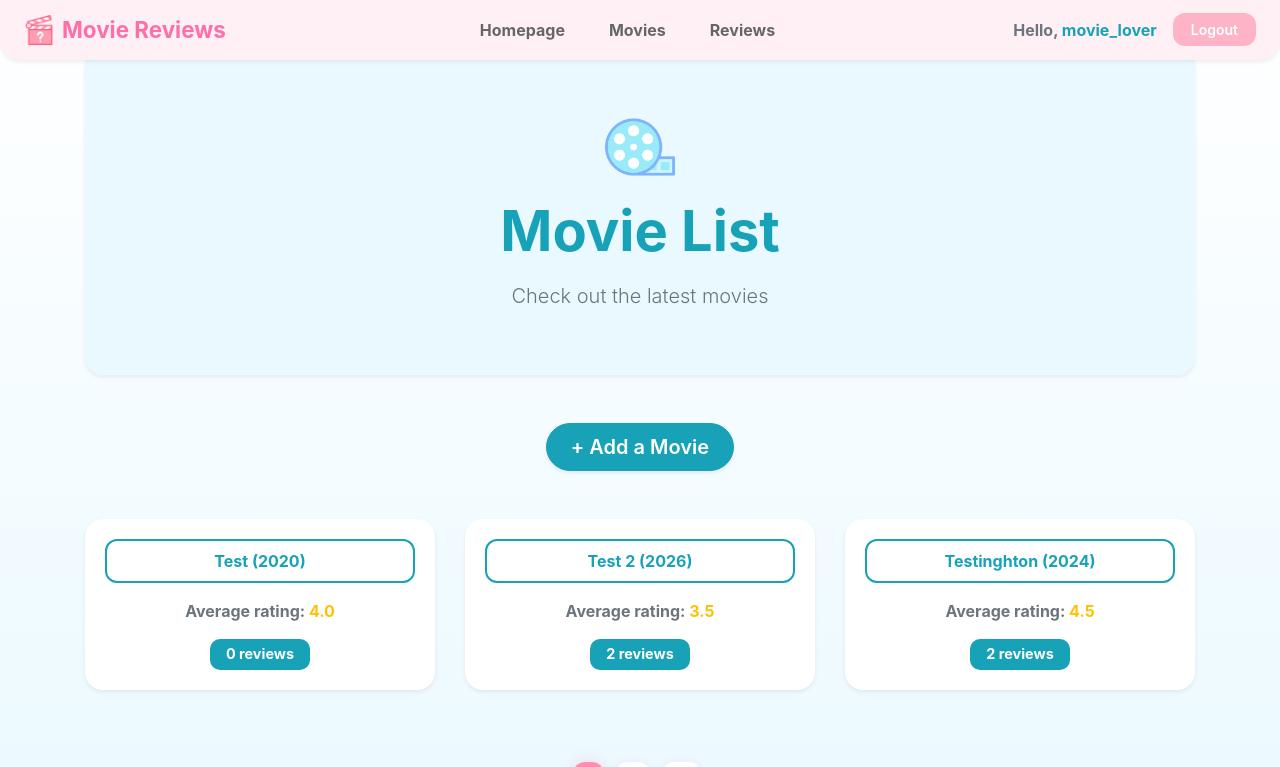
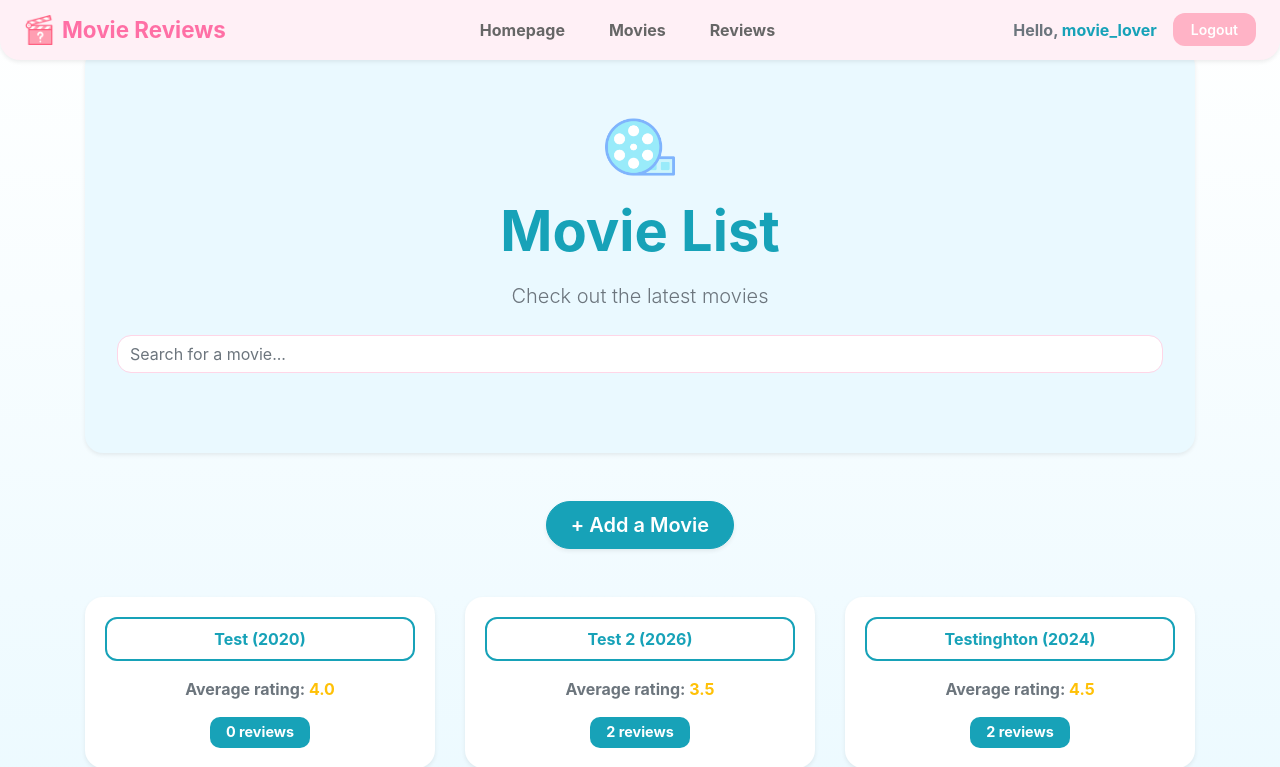
Before and after one commit to heyimfles/movie-reviews-mate-portfolio, a Django app: page /movies/ in a window 1280 px wide. Shown: the top 767 px of the page. Run offline with Django 5.2, Linux system fonts and the light colour scheme; a user stored in the database is signed in; data comes from the database, SQL or seed files in the repository; both versions use the stored data as it was after the commit; some libraries are stand-ins or nearby versions.

Commit message:
added search bar for movies, checked flake8, deleted unnecessary packages and added hotbaricon

```diff
--- a/movie_review_app/admin.py
+++ b/movie_review_app/admin.py
@@ -13,6 +13,7 @@ admin.site.register(Movie)
 admin.site.register(Review)
 admin.site.register(Comment)
 
+
 @admin.register(Viewer)
 class ViewerAdmin(UserAdmin):
     pass
--- a/movie_review_app/forms.py
+++ b/movie_review_app/forms.py
@@ -77,3 +77,16 @@ class CustomLoginForm(AuthenticationForm):
             "class": "form-control",
         })
     )
+
+
+class MovieSearchForm(forms.Form):
+    title = forms.CharField(
+        max_length=255,
+        required=False,
+        widget=forms.TextInput(
+            attrs={
+                "placeholder": "Search for a movie...",
+            }
+        ),
+        label="",
+    )
--- a/movie_review_app/models.py
+++ b/movie_review_app/models.py
@@ -1,5 +1,3 @@
-from datetime import datetime
-
 from django.db import models
 from django.contrib.auth.models import AbstractUser
 from django.db.models import Avg
@@ -63,7 +61,8 @@ class Viewer(AbstractUser):
 class Review(models.Model):
     """
     This is review model, it has title, content, author,
-    movie and the rating for it which can be only chosen between written choices
+    movie and the rating for it
+    which can be only chosen between written choices
     """
     RATING_CHOICES = [
         (1, "Terrible"),
--- a/movie_review_app/urls.py
+++ b/movie_review_app/urls.py
@@ -9,7 +9,11 @@ from .views import (
     MovieDetailView,
     MovieUpdateView,
     MovieDeleteView,
-    ReviewDetailView, ReviewDeleteView, ReviewUpdateView, ViewerDetailView, ViewerUpdateView,
+    ReviewDetailView,
+    ReviewDeleteView,
+    ReviewUpdateView,
+    ViewerDetailView,
+    ViewerUpdateView,
 )
 
 from django.contrib.auth import views as auth_views
--- a/movie_review_app/views.py
+++ b/movie_review_app/views.py
@@ -8,7 +8,8 @@ from movie_review_app.forms import (
     ReviewForm,
     MovieForm,
     ViewerForm,
-    CommentForm
+    CommentForm,
+    MovieSearchForm
 )
 from movie_review_app.models import (
     Movie,
@@ -53,7 +54,11 @@ class MovieListView(LoginRequiredMixin, generic.ListView):
 
     def get_context_data(self, **kwargs):
         context = super().get_context_data(**kwargs)
-        context["is_stuff"] = self.request.user.is_staff or self.request.user.is_superuser
+        context["is_stuff"] = (
+                self.request.user.is_staff or
+                self.request.user.is_superuser
+        )
+        context["search_form"] = MovieSearchForm()
         return context
 
 
@@ -76,7 +81,12 @@ class MovieUpdateView(LoginRequiredMixin, generic.UpdateView):
 
     def get_success_url(self):
         movie_id = self.object.id
-        return reverse_lazy("movie_review:movie_detail", kwargs={"pk": movie_id})
+        return (
+            reverse_lazy(
+                "movie_review:movie_detail",
+                kwargs={"pk": movie_id}
+            )
+        )
 
 
 class MovieDeleteView(LoginRequiredMixin, generic.DeleteView):
@@ -101,9 +111,7 @@ class ReviewDetailView(LoginRequiredMixin, generic.DetailView):
         review = self.object
         is_author = (
                 self.request.user.is_authenticated and
-                     (
-                             review.author == self.request.user
-                     )
+                (review.author == self.request.user)
         )
         context["is_author"] = is_author
         context["form"] = kwargs.get(
@@ -154,7 +162,10 @@ class ReviewUpdateView(LoginRequiredMixin, generic.UpdateView):
 
     def get_success_url(self):
         review_id = self.object.id
-        return reverse_lazy("movie_review:review_detail", kwargs={"pk": review_id})
+        return reverse_lazy(
+            "movie_review:review_detail",
+            kwargs={"pk": review_id}
+        )
 
 
 class ViewerDetailView(LoginRequiredMixin, generic.DetailView):
@@ -174,4 +185,7 @@ class ViewerUpdateView(LoginRequiredMixin, generic.UpdateView):
 
     def get_success_url(self):
         viewer_id = self.object.id
-        return reverse_lazy("movie_review:viewer_detail", kwargs={"pk": viewer_id})
+        return reverse_lazy(
+            "movie_review:viewer_detail",
+            kwargs={"pk": viewer_id}
+        )
--- a/movie_review_service/urls.py
+++ b/movie_review_service/urls.py
@@ -20,8 +20,6 @@ from django.urls import path, include
 from django.conf.urls.static import static
 from django.conf import settings
 
-import movie_review_app
-
 urlpatterns = [
     path("admin/", admin.site.urls),
     path("", include("movie_review_app.urls", namespace="movie_review")),
--- a/static/css/styles.css
+++ b/static/css/styles.css
@@ -256,6 +256,14 @@
     transition: all 0.2s ease;
 }
 
+.pink-btn-static {
+    background-color: #ff8fab;
+    color: white;
+    border: none;
+    font-weight: 600;
+    transition: all 0.2s ease;
+}
+
 .pink-btn:hover {
     background-color: #ff6fa5;
     color: white;
--- a/templates/base.html
+++ b/templates/base.html
@@ -10,6 +10,7 @@
           crossorigin="anonymous">
     {% load static %}
     <link rel="stylesheet" href="{% static 'css/styles.css' %}">
+    <link rel="shortcut icon" href="{% static 'images/movie.png' %}" type="image/png">
 </head>
 
 <body class="{% block body_class %}{% endblock %}">
--- a/templates/movie_review/movie_list.html
+++ b/templates/movie_review/movie_list.html
@@ -1,5 +1,6 @@
 {% extends "base.html" %}
 {% load static %}
+{% load crispy_forms_filters %}
 
 {% block body_class %}movie-bg{% endblock %}
 
@@ -20,9 +21,13 @@
       Movie List
     </h1>
 
-    <p class="lead text-muted mb-0">
+    <p class="lead text-muted mb-4">
       Check out the latest movies
     </p>
+
+  <form method="get" action="" class="pink-form">
+      {{ search_form|crispy }}
+  </form>
 
   </div>
 
```
Also changed, not shown: db.sqlite3.
